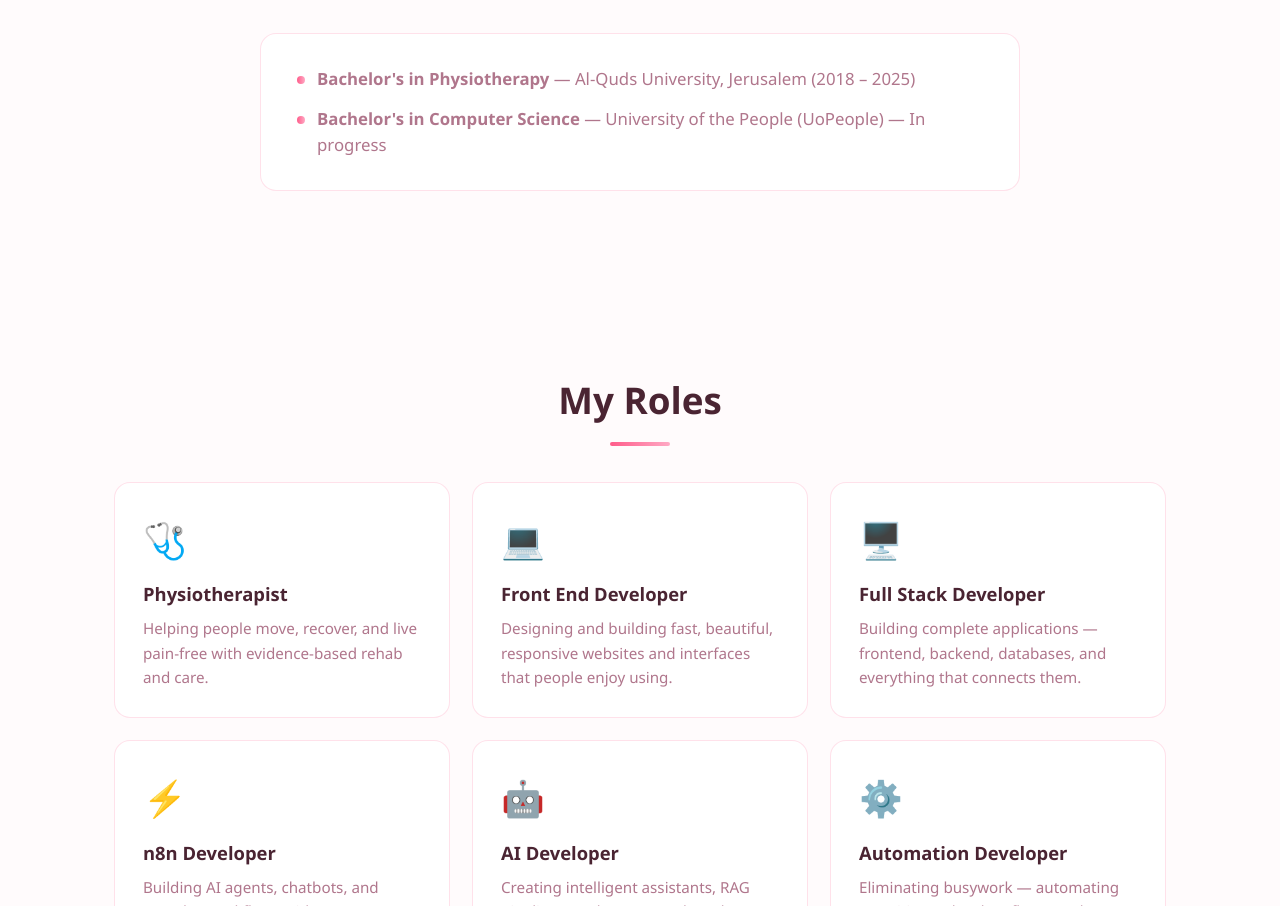
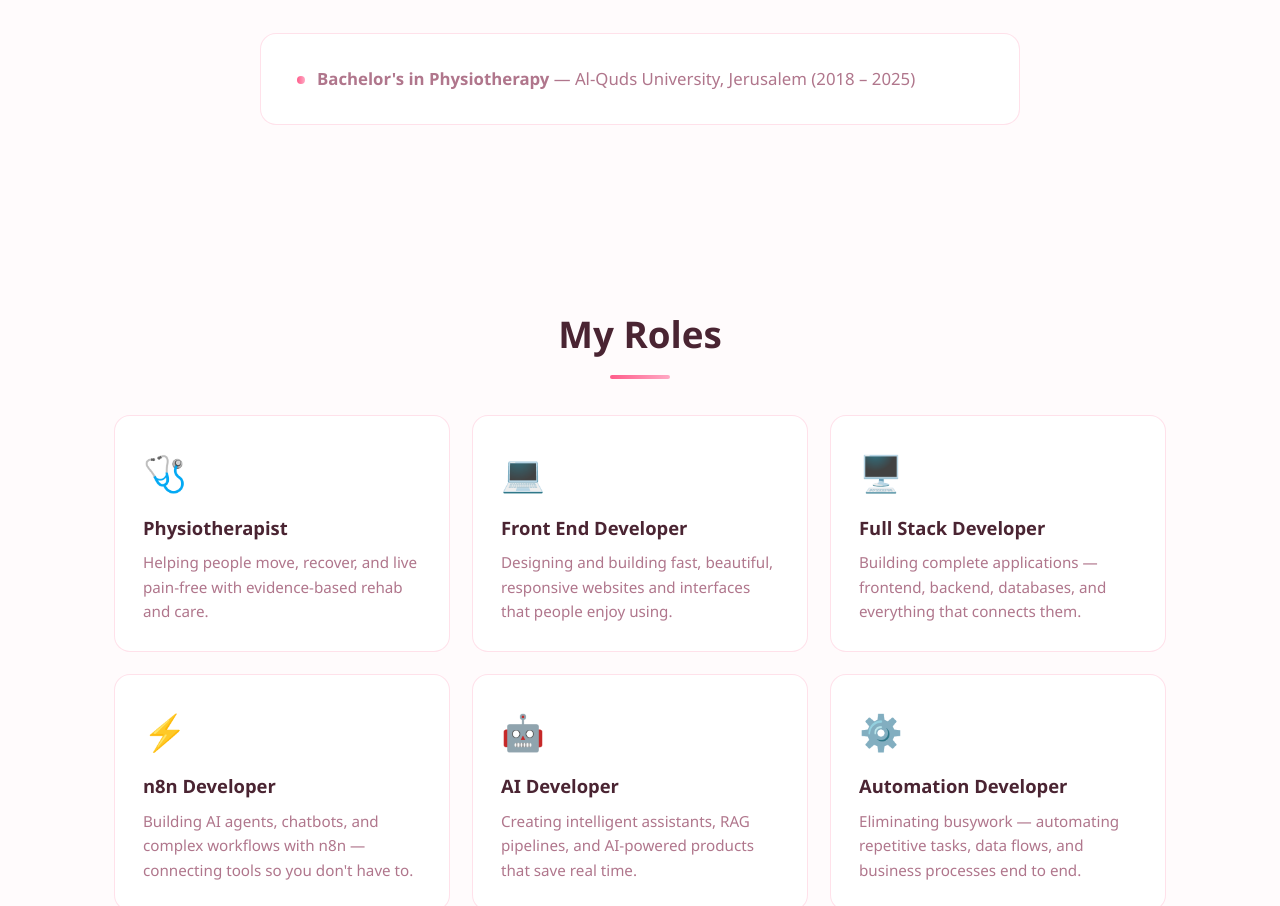
Before and after one commit to yasameenmsa/portfolio, a plain HTML site: page index.html in a window 1280 px wide. Shown: the part 1751-2657 px from the top of the page. Drawn offline with Linux system fonts and the light colour scheme.

Commit message:
Remove UoPeople from education

```diff
--- a/index.html
+++ b/index.html
@@ -116,7 +116,6 @@
     <div class="about-card">
       <ul class="edu-list">
         <li><strong>Bachelor's in Physiotherapy</strong> — Al-Quds University, Jerusalem (2018 – 2025)</li>
-        <li><strong>Bachelor's in Computer Science</strong> — University of the People (UoPeople) — In progress</li>
       </ul>
     </div>
   </section>
```
